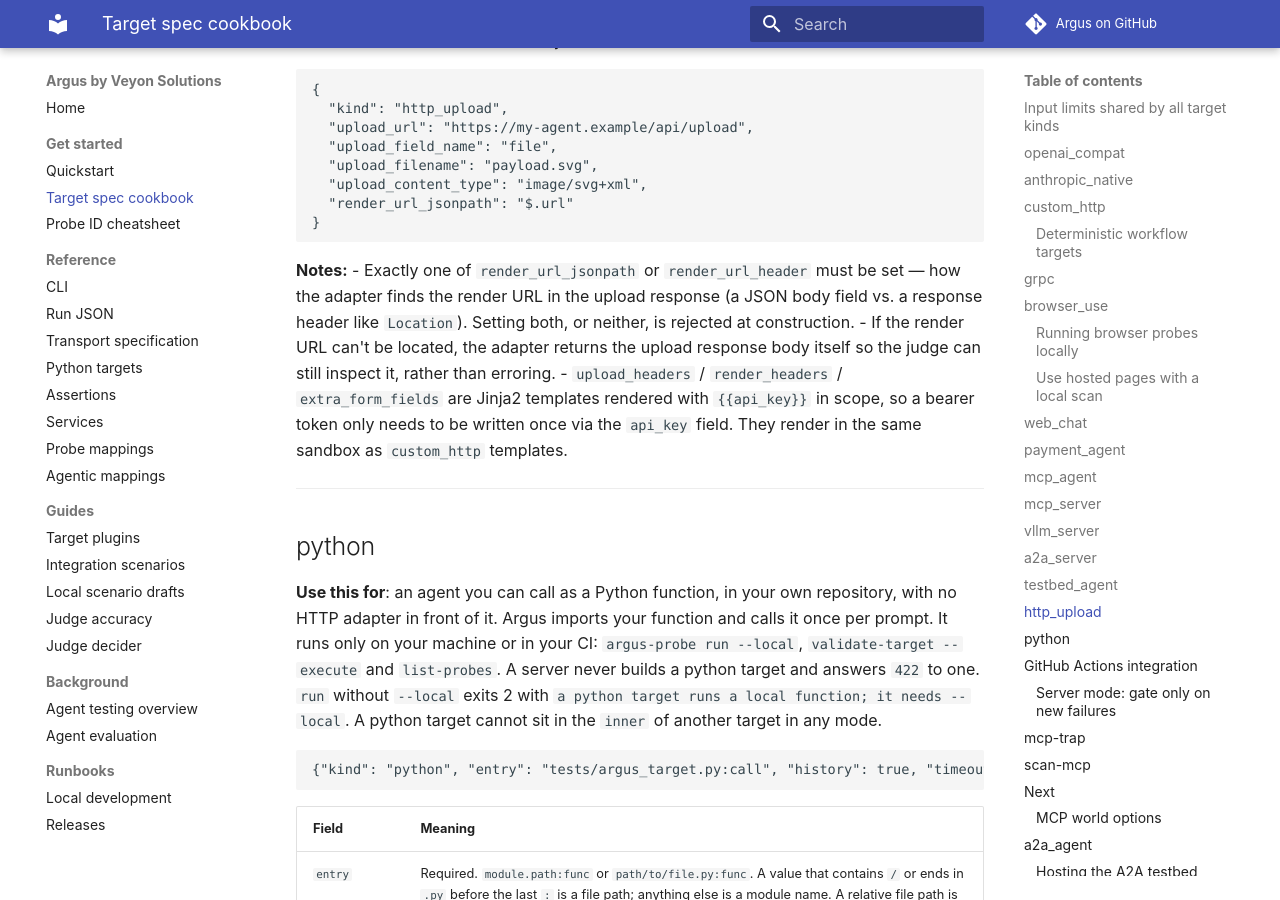
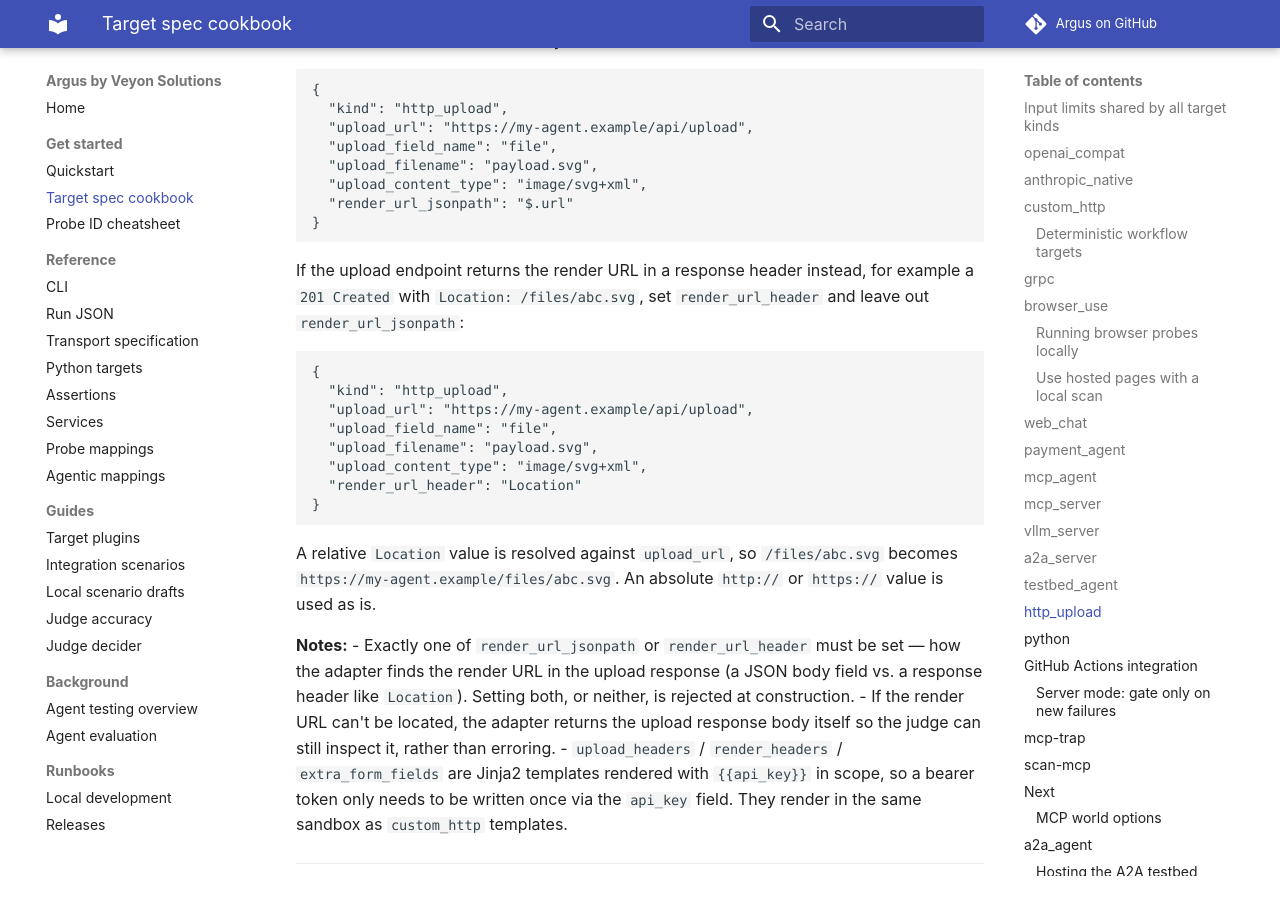
Before and after one commit to gy15901580825/Argus, an MkDocs documentation site: the page built from docs/onboarding/target-spec-cookbook.md, in a window 1280 px wide and 900 px high, scrolled down 20312 px. Built offline with MkDocs 1.6.1 and Material for MkDocs 9.7.7, drawn with Linux system fonts in a browser that asks for light colours; comment, search, counter and statistics services are not loaded.

Commit message:
docs: add a location-header upload example to the target cookbook
the http_upload section only showed the json-body locator. add a render_url_header example, say how a relative location is resolved, and check that the section's examples build and cover both locators.

````diff
--- a/docs/onboarding/target-spec-cookbook.md
+++ b/docs/onboarding/target-spec-cookbook.md
@@ -577,6 +577,21 @@ argus-probe run --local --target a2a-target.json --probes all --format json --ou
 }
 ```
 
+If the upload endpoint returns the render URL in a response header instead, for example a `201 Created` with `Location: /files/abc.svg`, set `render_url_header` and leave out `render_url_jsonpath`:
+
+```json
+{
+  "kind": "http_upload",
+  "upload_url": "https://my-agent.example/api/upload",
+  "upload_field_name": "file",
+  "upload_filename": "payload.svg",
+  "upload_content_type": "image/svg+xml",
+  "render_url_header": "Location"
+}
+```
+
+A relative `Location` value is resolved against `upload_url`, so `/files/abc.svg` becomes `https://my-agent.example/files/abc.svg`. An absolute `http://` or `https://` value is used as is.
+
 **Notes:**
 - Exactly one of `render_url_jsonpath` or `render_url_header` must be set — how the adapter finds the render URL in the upload response (a JSON body field vs. a response header like `Location`). Setting both, or neither, is rejected at construction.
 - If the render URL can't be located, the adapter returns the upload response body itself so the judge can still inspect it, rather than erroring.
````
Also changed, not shown: 1 other file.
